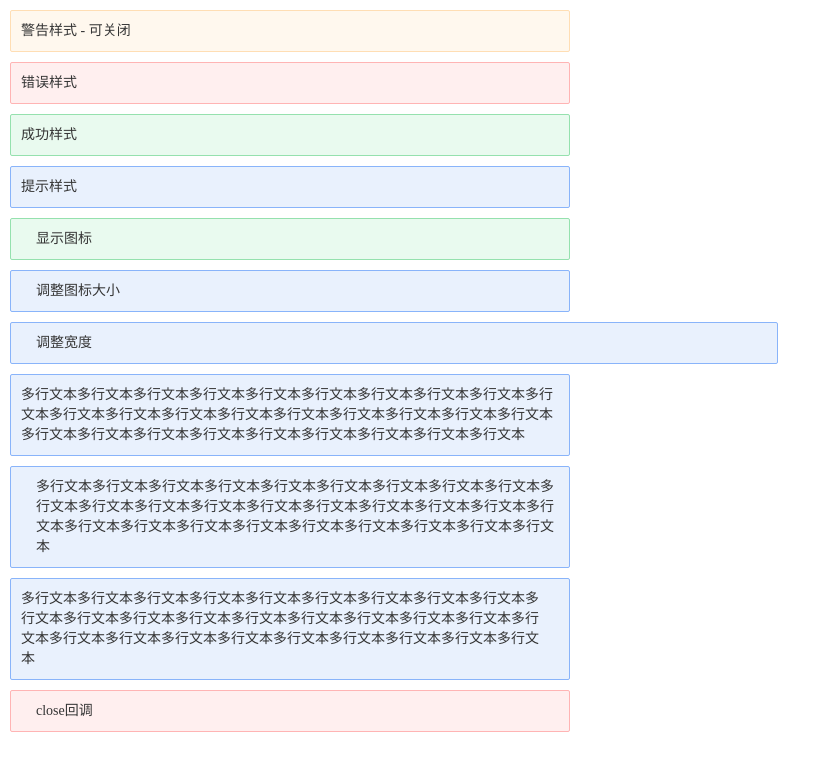
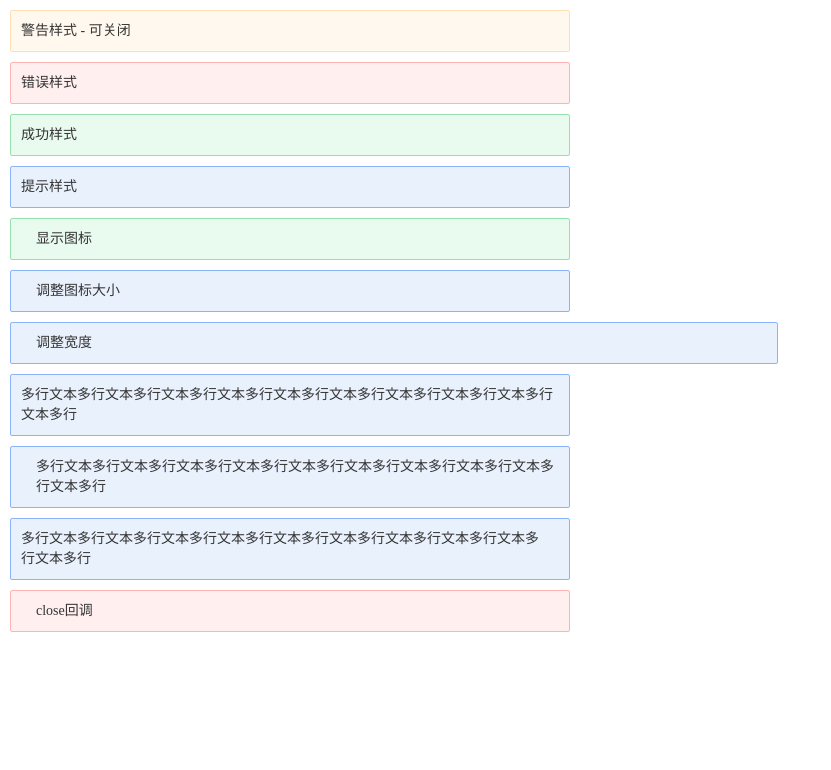
Before and after one commit to SanChiaki/sense, a Vue app: page /#/alert in a window 1280 px wide. Shown: the top 770 px of the page, without its empty margins (0-831 px from the left). Built offline with nearby package versions, Linux system fonts and the light colour scheme; a small style sheet from the web is missing; the HTML template or start-up script is replaced by a standard one.

Commit message:
format code

```diff
--- a/src/components/alert/index.vue
+++ b/src/components/alert/index.vue
@@ -19,7 +19,7 @@
       <i
         class='ss-alert-closebtn icon-icon-close'
         v-show='closable'
-        @click='close()'
+        @click='close'
       >
       </i>
     </div>
--- a/src/view/alert.vue
+++ b/src/view/alert.vue
@@ -46,18 +46,18 @@
       </ss-alert>
 
       <ss-alert
-        title='多行文本多行文本多行文本多行文本多行文本多行文本多行文本多行文本多行文本多行文本多行文本多行文本多行文本多行文本多行文本多行文本多行文本多行文本多行文本多行文本多行文本多行文本多行文本多行文本多行文本多行文本多行文本多行文本'
+        title='多行文本多行文本多行文本多行文本多行文本多行文本多行文本多行文本多行文本多行文本多行'
         type='primary'
       >
       </ss-alert>
       <ss-alert
-        title='多行文本多行文本多行文本多行文本多行文本多行文本多行文本多行文本多行文本多行文本多行文本多行文本多行文本多行文本多行文本多行文本多行文本多行文本多行文本多行文本多行文本多行文本多行文本多行文本多行文本多行文本多行文本多行文本'
+        title='多行文本多行文本多行文本多行文本多行文本多行文本多行文本多行文本多行文本多行文本多行'
         type='primary'
         show-icon
       >
       </ss-alert>
       <ss-alert
-        title='多行文本多行文本多行文本多行文本多行文本多行文本多行文本多行文本多行文本多行文本多行文本多行文本多行文本多行文本多行文本多行文本多行文本多行文本多行文本多行文本多行文本多行文本多行文本多行文本多行文本多行文本多行文本多行文本'
+        title='多行文本多行文本多行文本多行文本多行文本多行文本多行文本多行文本多行文本多行文本多行'
         type='primary'
         closable
       >
@@ -65,7 +65,7 @@
 
       <ss-alert
         title='close回调'
-        @close='handleClose()'
+        @close='handleClose'
         type='error'
         show-icon
         closable
--- a/src/view/index.vue
+++ b/src/view/index.vue
@@ -21,7 +21,7 @@ export default {
   },
   data() {
     return {
-      routes: ['button', 'checkbox', 'input', 'select', 'tag', 'badge', 'alert' , 'radio', 'pagination']
+      routes: ['button', 'checkbox', 'input', 'select', 'tag', 'badge', 'alert', 'radio', 'pagination']
     }
   },
   methods: {
```
